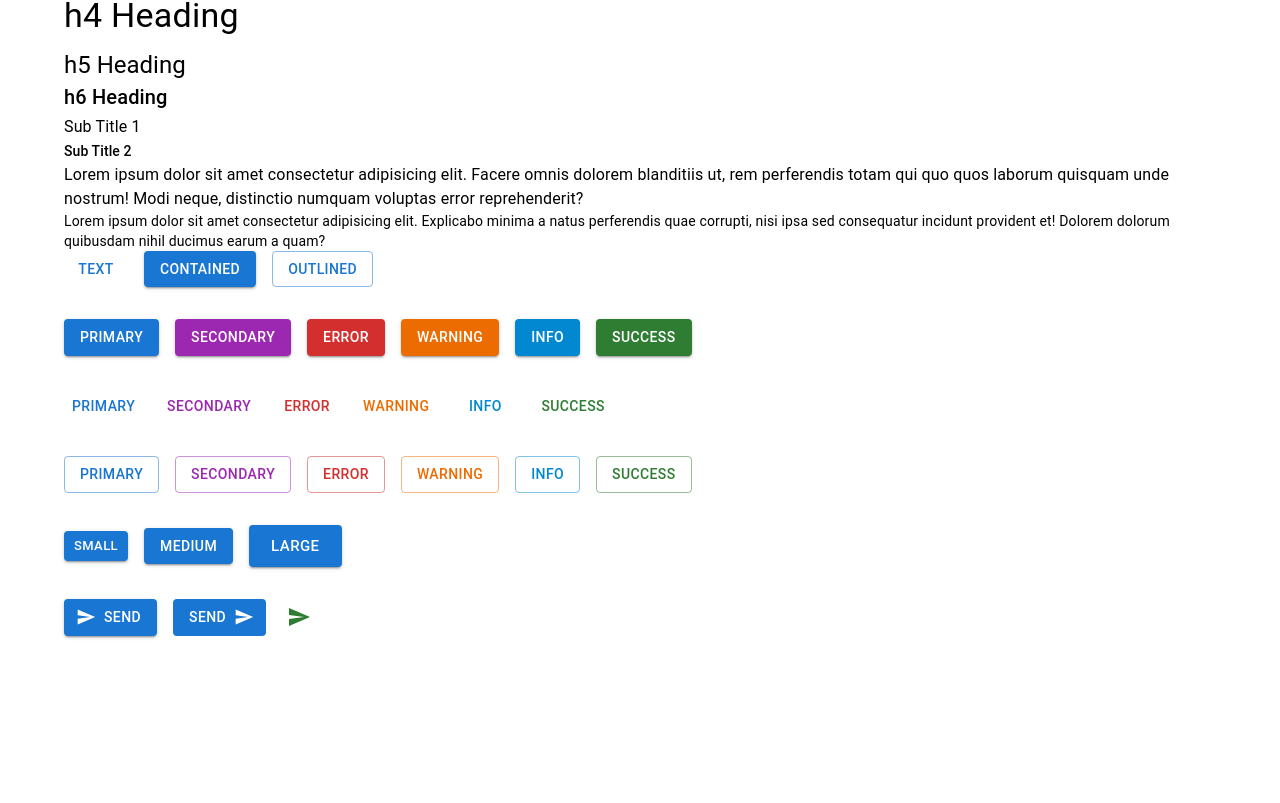
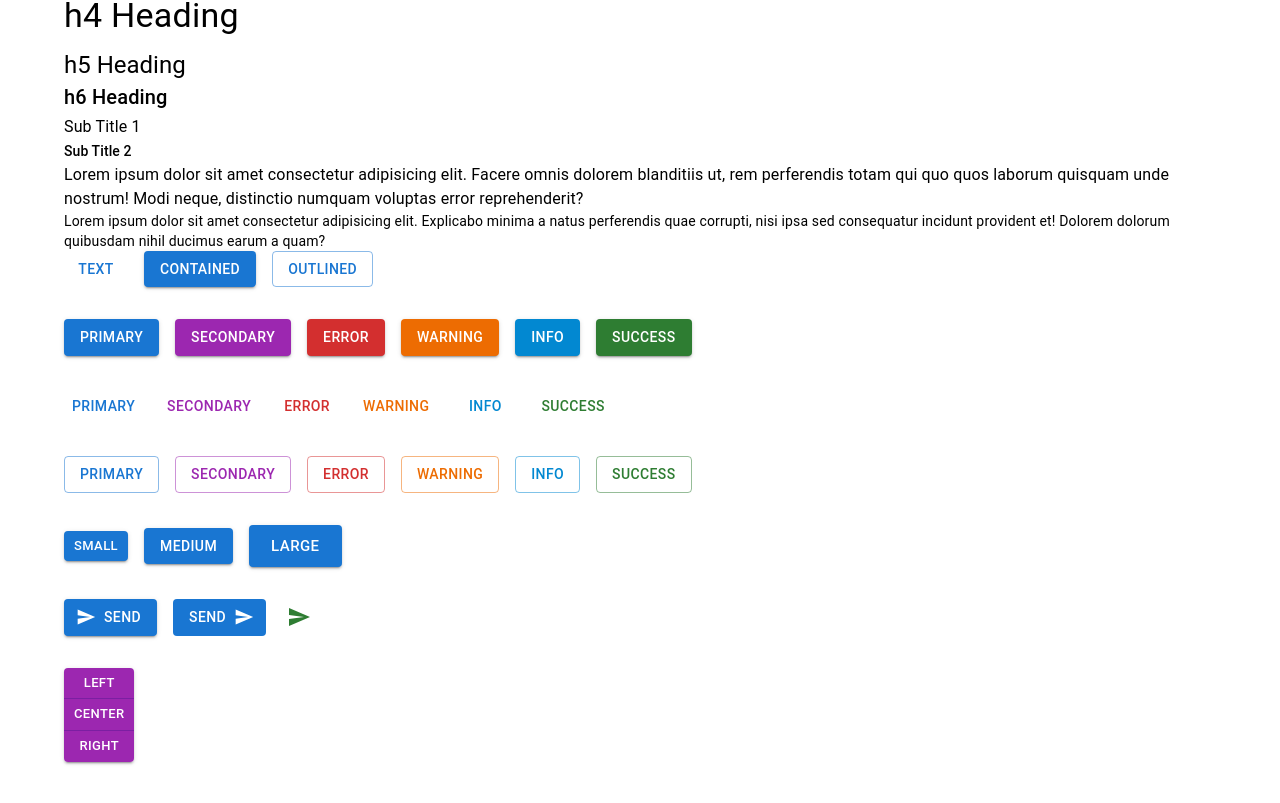
Before and after one commit to HaktanAlbayrak/react-mui-demo, a React (Create React App) app: page / in a window 1280 px wide. Shown: the part 309-1112 px from the top of the page. Before the commit the page ends 1009 px from the top, so only its background shows below. Built offline with nearby package versions, Linux system fonts and the light colour scheme.

Commit message:
Button Group

```diff
--- a/src/components/MuiButton.tsx
+++ b/src/components/MuiButton.tsx
@@ -1,4 +1,4 @@
-import { Stack, Button, IconButton } from '@mui/material';
+import { Stack, Button, IconButton, ButtonGroup } from '@mui/material';
 import SendIcon from '@mui/icons-material/Send';
 
 export const MuiButton = () => {
@@ -98,6 +98,19 @@
           <SendIcon />
         </IconButton>
       </Stack>
+      <Stack direction='row'>
+        <ButtonGroup
+          variant='contained'
+          orientation='vertical'
+          size='small'
+          color='secondary'
+          aria-label='alignment button group'
+        >
+          <Button onClick={() => alert('Left clicked')}>Left</Button>
+          <Button>Center</Button>
+          <Button>Right</Button>
+        </ButtonGroup>
+      </Stack>
     </Stack>
   );
 };
```
